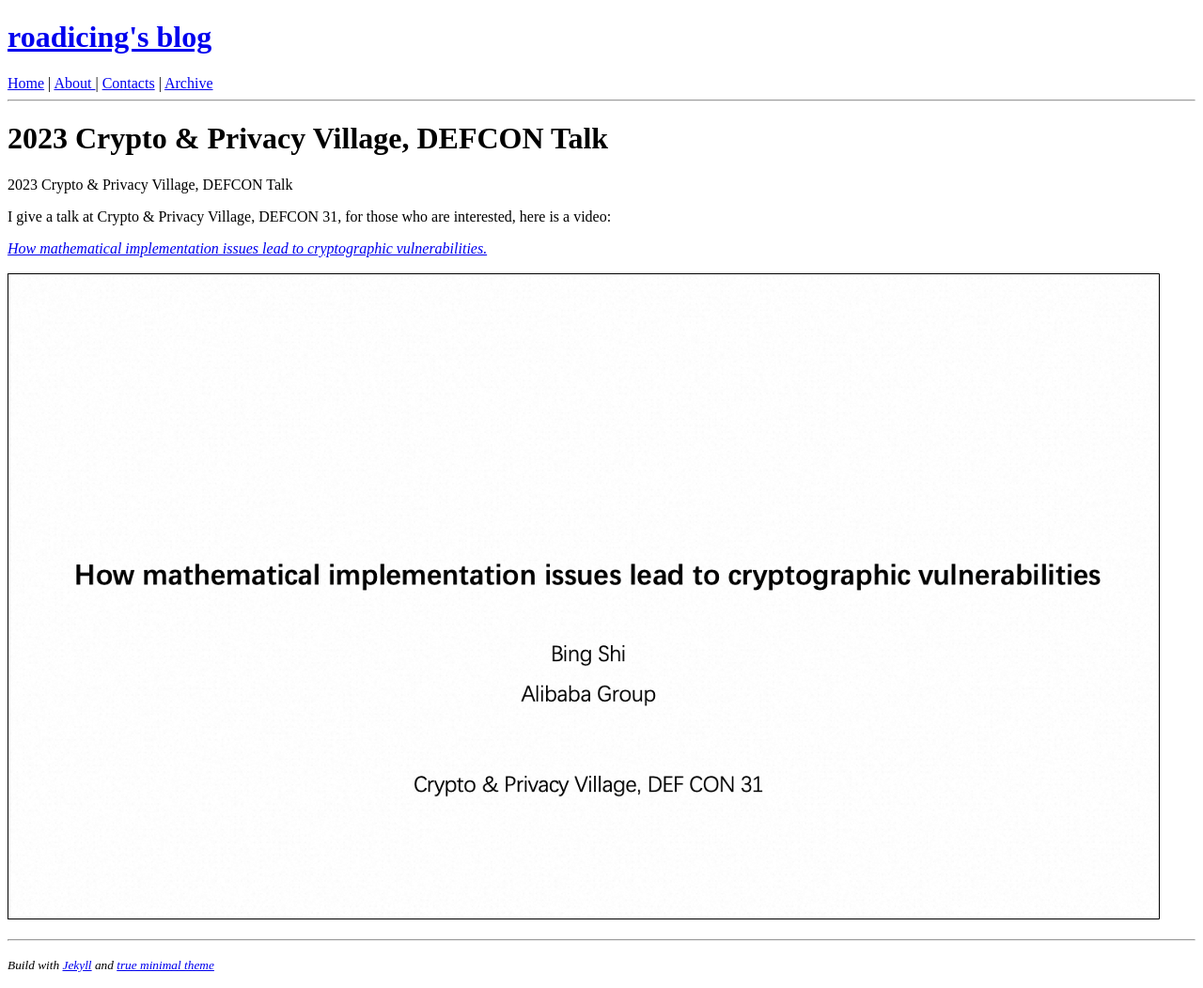
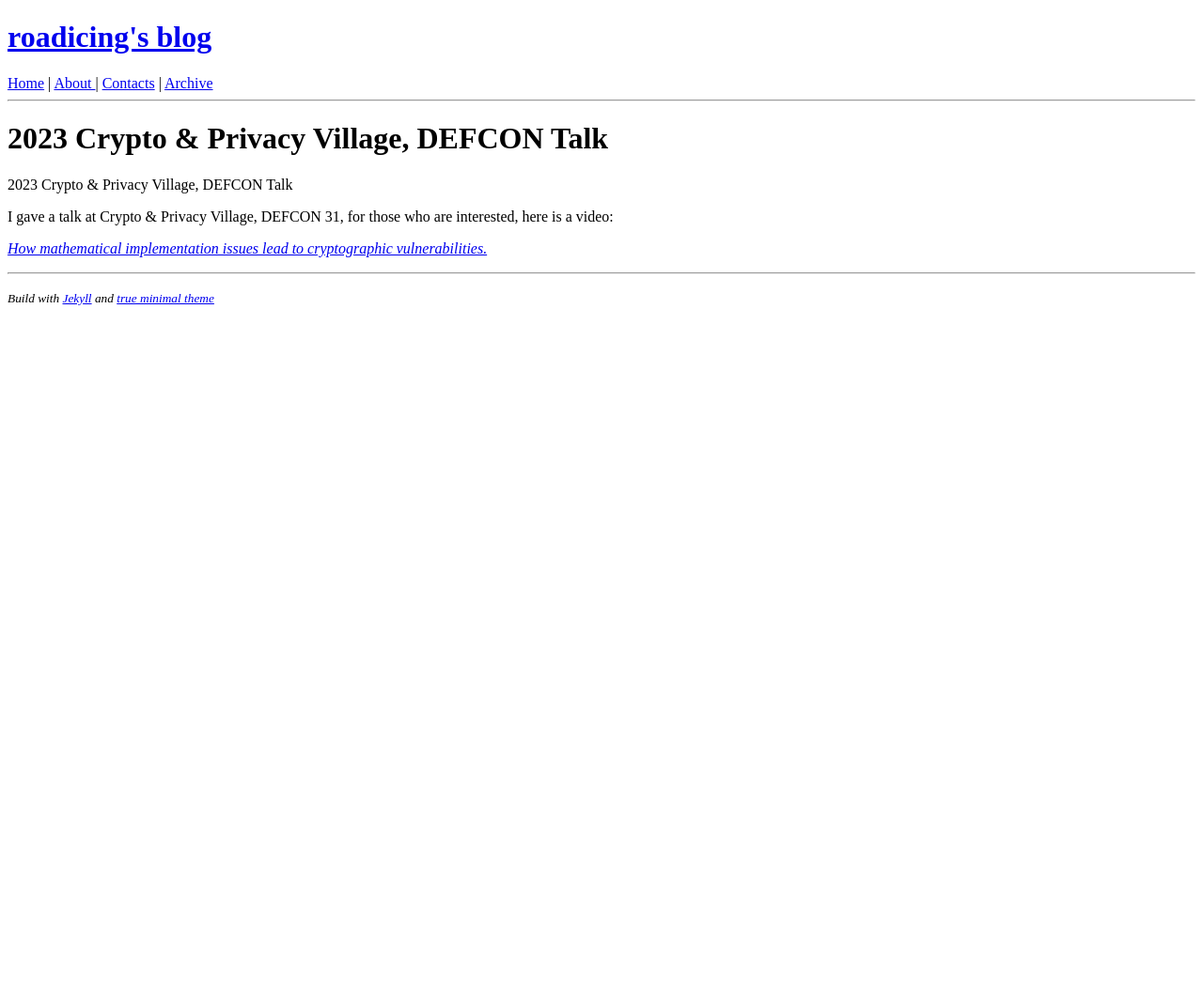
Before and after one commit to Roadicing/Roadicing.github.io, a Jekyll site: the page built from _posts/2023-08-17-cpv-defcon-talk.md, in a window 1280 px wide. Shown: the whole page at 94% size. Built offline with Jekyll 4.4.1, drawn with Linux system fonts in a browser that asks for light colours; after the commit the page ends 900 px from its top, so only the background shows below that.

Commit message:
Update 2023-08-17-cpv-defcon-talk.md

```diff
--- a/_posts/2023-08-17-cpv-defcon-talk.md
+++ b/_posts/2023-08-17-cpv-defcon-talk.md
@@ -6,8 +6,6 @@ date:   2023-06-27 20:05:03 +0800
 
 2023 Crypto & Privacy Village, DEFCON Talk
 
-I give a talk at Crypto & Privacy Village, DEFCON 31, for those who are interested, here is a video:
+I gave a talk at Crypto & Privacy Village, DEFCON 31, for those who are interested, here is a video:
 
 *[How mathematical implementation issues lead to cryptographic vulnerabilities.](https://www.youtube.com/watch?v=TPlCFkqQ1H8&t=1988s)*
-
-![](https://raw.githubusercontent.com/roadicing/roadicing.github.io/main/images/2023-08-17-cpv-defcon-talk.png)
```
